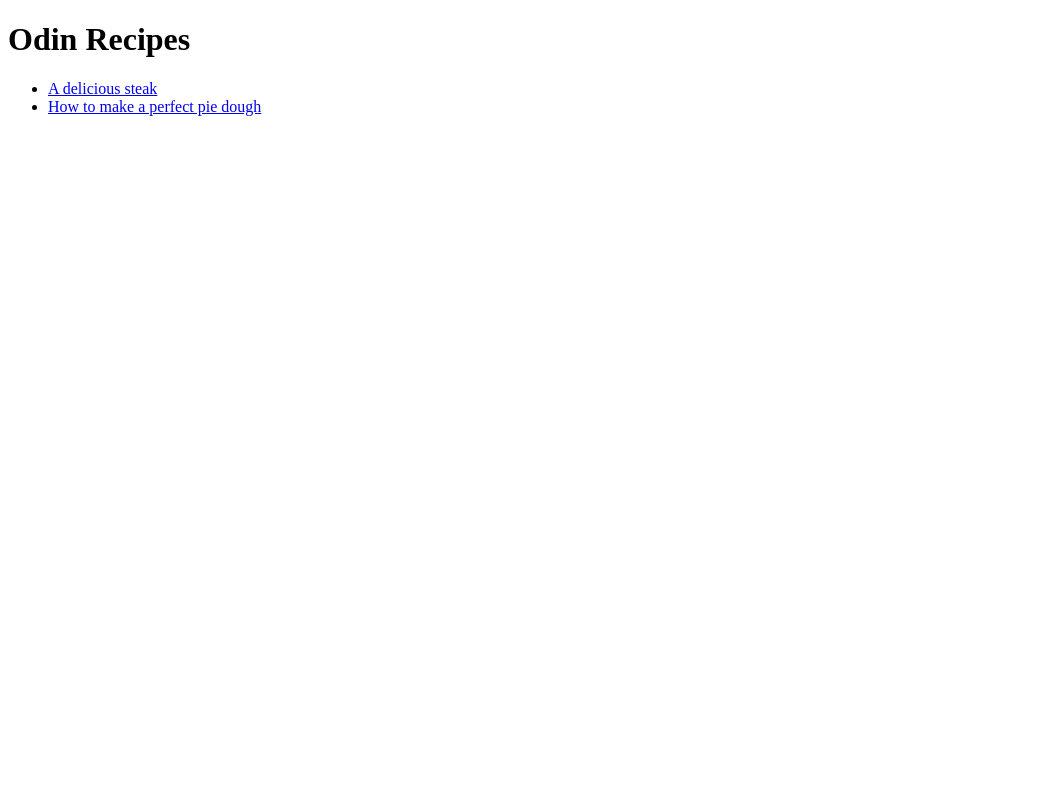
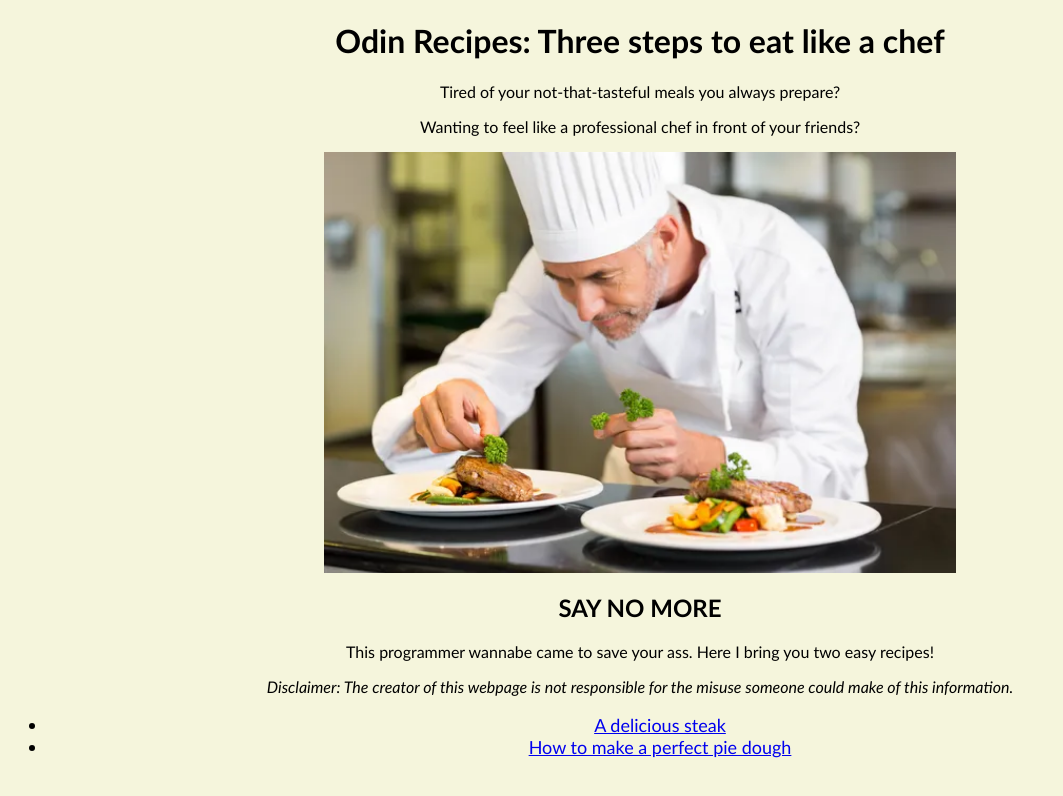
Before and after one commit to Pamaserjo/odin-recipes, a plain HTML site: page index.html in a window 1280 px wide. Shown: the whole page, without its empty margins (0-1063 px from the left). Drawn offline with Linux system fonts and the light colour scheme.

Commit message:
Add images/the_chef.jpg

```diff
--- a/index.html
+++ b/index.html
@@ -4,11 +4,20 @@
     <meta charset="UTF-8">
     <meta http-equiv="X-UA-Compatible" content="IE=edge">
     <meta name="viewport" content="width=<device-width>, initial-scale=1.0">
+    <link rel="stylesheet" href="styles.css">
     <title>Document</title>
 </head>
 <body>
-    <h1>Odin Recipes</h1>
-    <ul>
+    <h1>Odin Recipes: Three steps to eat like a chef</h1>
+    <div class="intro">
+        <p>Tired of your not-that-tasteful meals you always prepare?</p>
+        <p>Wanting to feel like a professional chef in front of your friends?</p>
+        <img src="./images/the_chef.jpg" alt="A handsome chef" id="the_chef">
+    <h2><strong>SAY NO MORE</strong></h2>
+        <p>This programmer wannabe came to save your ass. Here I bring you two easy recipes!</p>
+        <p><em>Disclaimer: The creator of this webpage is not responsible for the misuse someone could make of this information.</em></p>
+    </div>
+    <ul id="goodRecipes">
         <li><a href="recipes/steak.html">A delicious steak</a></li>
         <li><a href="recipes/pie.html">How to make a perfect pie dough</a> </li>
     </ul>
--- /dev/null
+++ b/styles.css
@@ -0,0 +1,26 @@
+body {
+    background-color: beige;
+    font-family: 'Trebuchet MS', 'Lucida Sans Unicode', 'Lucida Grande', 'Lucida Sans', Arial, sans-serif;
+
+}
+
+h1, h2 {
+    text-align:center;
+}
+
+.intro {
+    text-align: center;
+}
+
+#the_chef{
+    display: block;
+    margin-left: auto;
+    margin-right: auto;
+    width: 50%;
+}
+
+#goodRecipes {
+    text-align: center;
+    font-size: large;
+    color:black;
+}
```
Also changed, not shown: images/the_chef.jpg (added).
